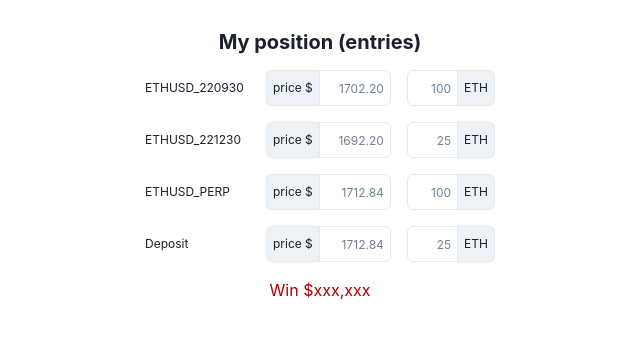
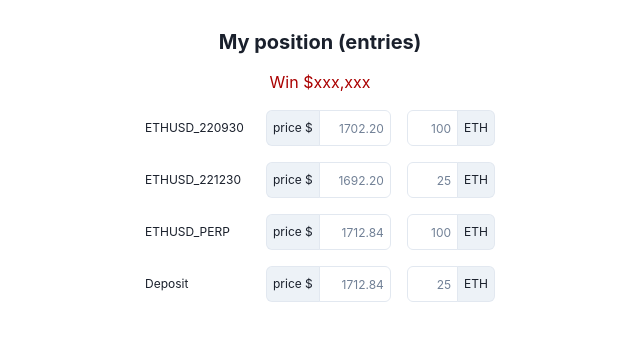
Before and after one commit to chan-san/saya-chan, a Next.js app: page / in a window 1280 px wide. Shown: the part 204-546 px from the top of the page, without its empty margins (320-960 px from the left). Built offline with nearby package versions, Linux system fonts and the light colour scheme; no server answers; what @nextui-org/react would draw is missing.

Commit message:
modify style

```diff
--- a/src/components/Entries.tsx
+++ b/src/components/Entries.tsx
@@ -20,6 +20,7 @@ export const Entries: React.FC<Props> = ({
 
 }) => (
   <VStack spacing="4" className={styles.container}>
+    <Text color="#aa0000" fontSize="16px">Win $xxx,xxx</Text>
     <HStack spacing="4">
       <Text className={styles.label}>ETHUSD_220930</Text>
       <InputGroup className={styles.inputGroup}>
@@ -64,6 +65,5 @@ export const Entries: React.FC<Props> = ({
         <InputRightAddon children='ETH' />
       </InputGroup>
     </HStack>
-    <Text color="#aa0000" fontSize="16px">Win $xxx,xxx</Text>
   </VStack>
 )
--- a/src/pages/_app.tsx
+++ b/src/pages/_app.tsx
@@ -22,7 +22,7 @@ const MyApp = ({ Component, pageProps }: AppProps): JSX.Element => {
   return (
     <ChakraProvider theme={theme}>
       <DefaultSeo {...defaultConfig} />
-      <Box textAlign="center" fontSize="xl" maxWidth="600px" marginX="auto">
+      <Box textAlign="center" maxWidth="600px" marginX="auto">
         <Component {...pageProps} />
         <VStack p="20px" fontSize="xs">
           <Text>&copy; 2022 chan-san</Text>
--- a/src/pages/index.tsx
+++ b/src/pages/index.tsx
@@ -1,14 +1,9 @@
 /* eslint-disable react/no-children-prop */
 import {
   Heading,
-  HStack,
   VStack,
   useControllableState,
   Text,
-  Input,
-  InputGroup,
-  InputLeftAddon,
-  InputRightAddon,
   Image,
   Flex
 } from "@chakra-ui/react"
```
